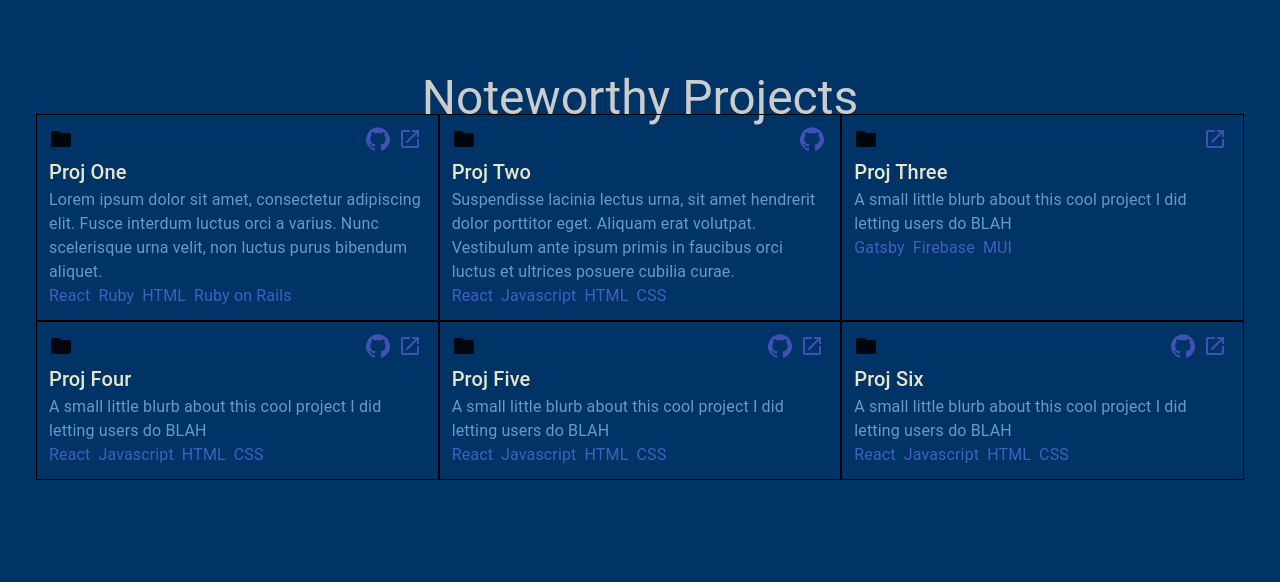
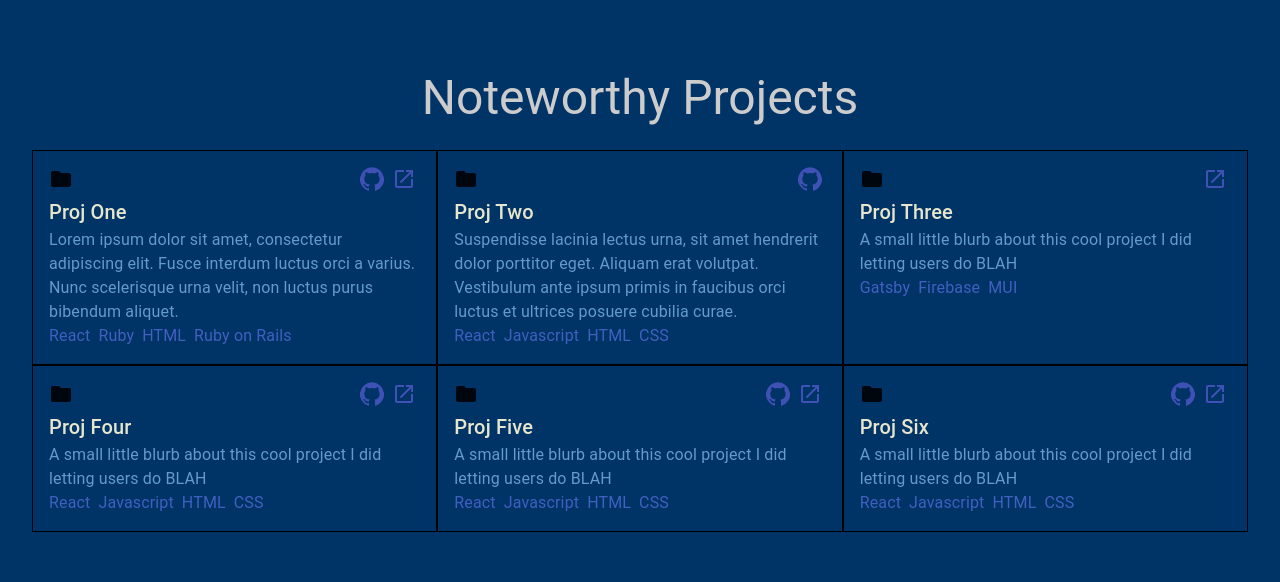
Before and after one commit to HoangTienDinh/portfolio-v2, a React (Create React App) app: page / in a window 1280 px wide. Shown: the part 3135-3717 px from the top of the page. Built offline with nearby package versions, Linux system fonts and the light colour scheme.

Commit message:
small mui change

```diff
--- a/src/components/work/NoteworthyProjects.js
+++ b/src/components/work/NoteworthyProjects.js
@@ -24,6 +24,7 @@ const useStyles = makeStyles((theme) => ({
   noteworthy: {
     color: "#cccccc",
     textAlign: "center",
+    marginBottom: theme.spacing(5),
   },
   project: {
     border: "solid 1px black",
@@ -58,15 +59,16 @@ const NoteworthyProjects = () => {
         </Typography>
       </Reveal>
 
-      <Grid container spacing={3}>
+      <Grid container justify="center" spacing={4}>
         {noteworthyProj.map((project, i) => (
             <Grid
               container
               item
               xs={12}
+              sm={8}
               md={8}
               lg={4}
-            direction='column'
+              direction="column"
               className={classes.project}
             >
               <Reveal duration={i * 500} effect="fadeInUp">
```
Lines whose indentation alone changed are shown as unchanged.
